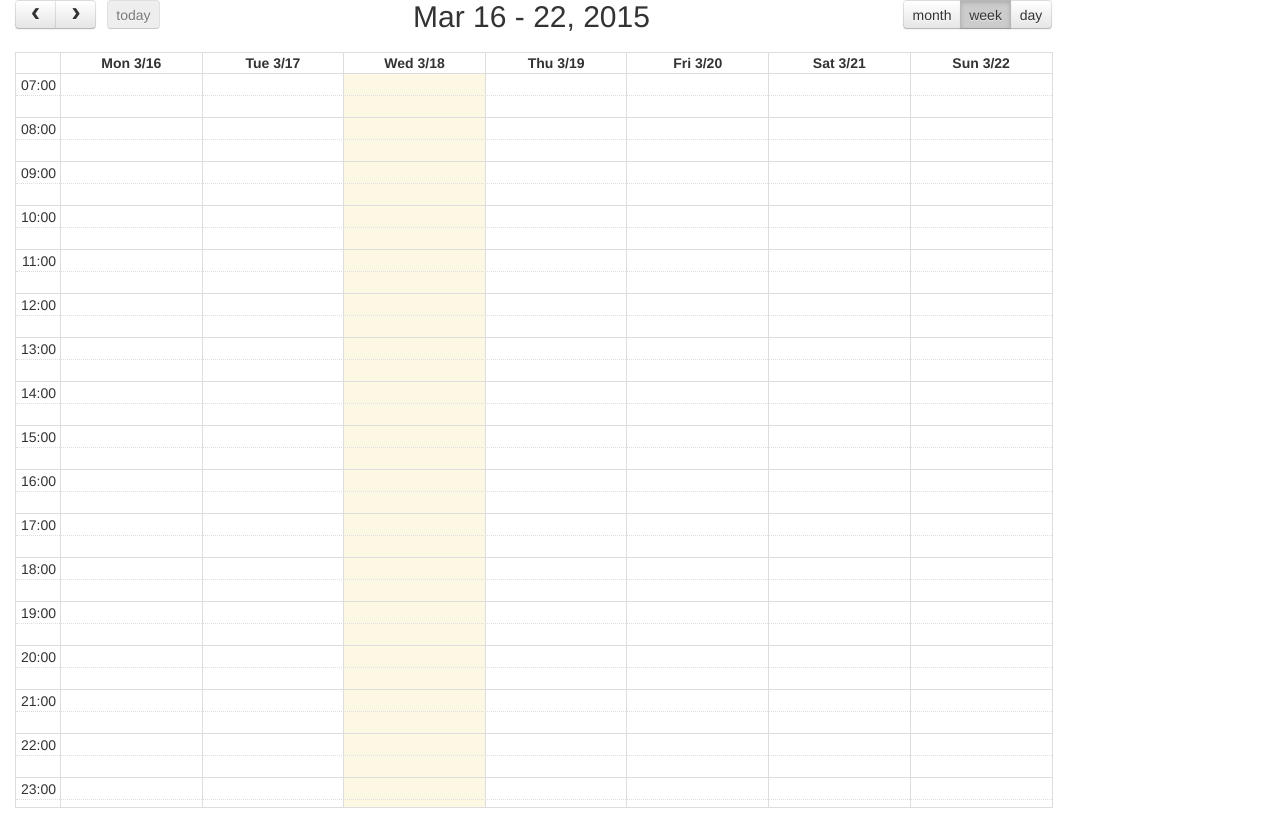
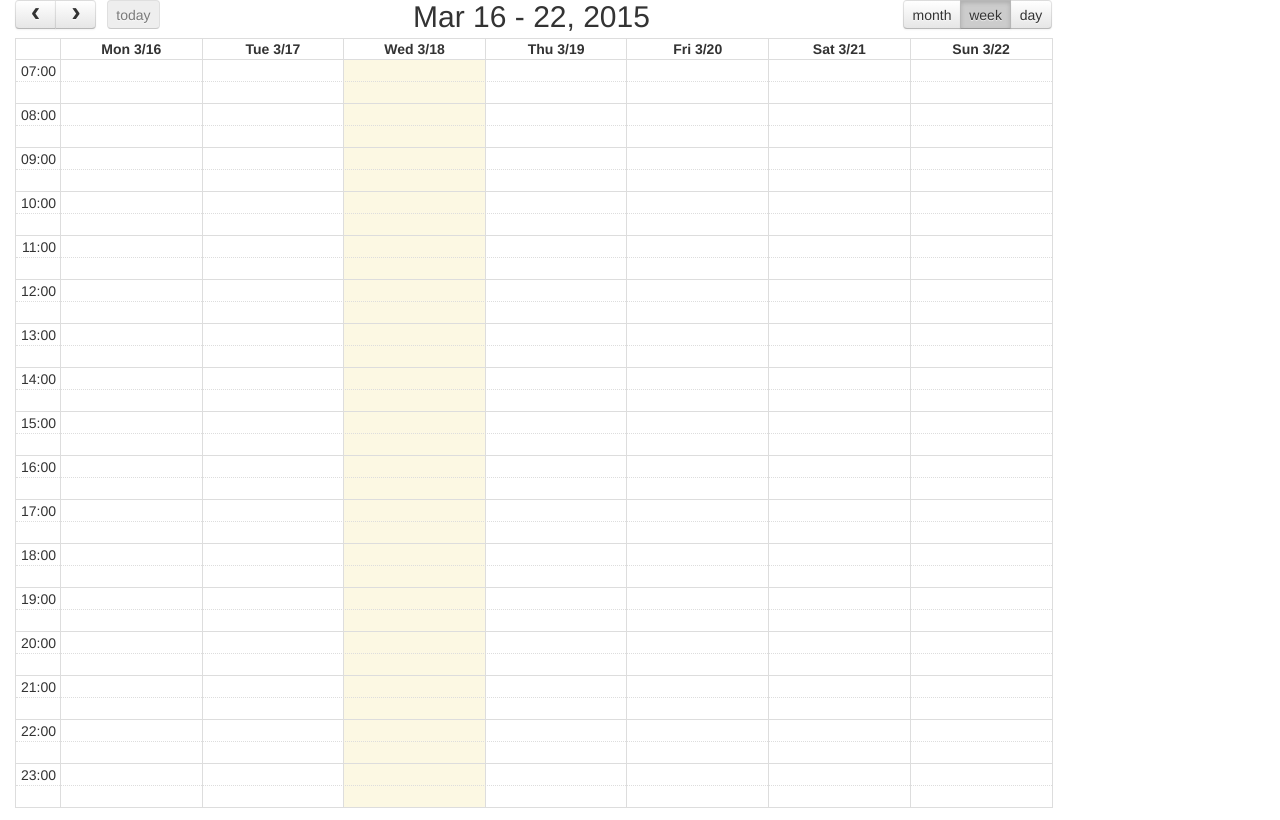
Before and after one commit to koriaf/djfp2, a Django app: template src/djfp2/calendar/templates/calendar/home.html in a window 1280 px wide. Shown: the top 820 px of the page. Run offline with Django 3.2, Linux system fonts and the light colour scheme; the template is opened without the code that fills it, so the values that code supplies are empty; some libraries are stand-ins or nearby versions.

Commit message:
smaller margins to save space for user data on calendar page

```diff
--- a/src/djfp2/static/djfp2.css
+++ b/src/djfp2/static/djfp2.css
@@ -55,3 +55,11 @@ hr.timeline {
     padding: 0;
     z-index: 9;
 }
+
+div.fc-toolbar {
+    margin-bottom: 0px;
+}
+
+.navbar {
+    margin-bottom: 5px;
+}
```
